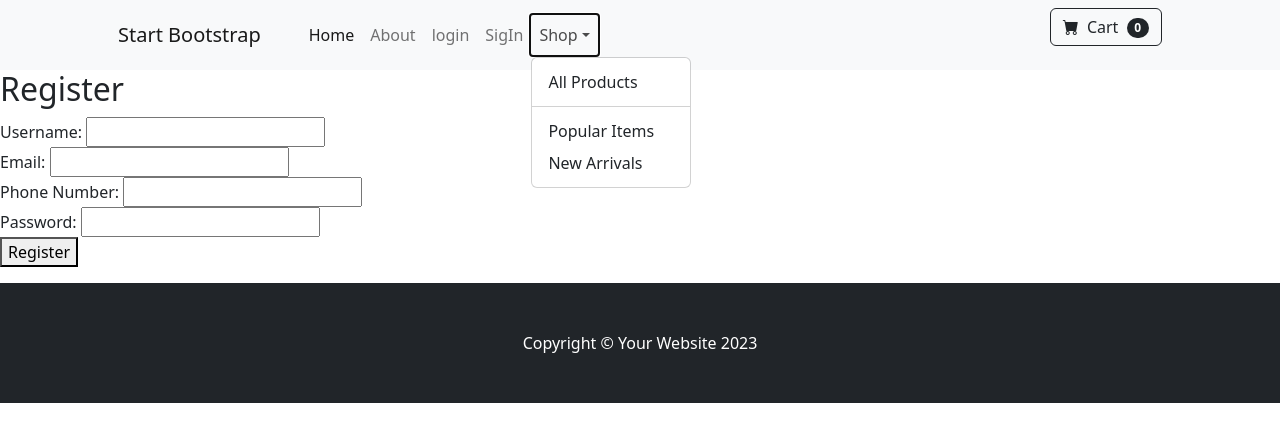
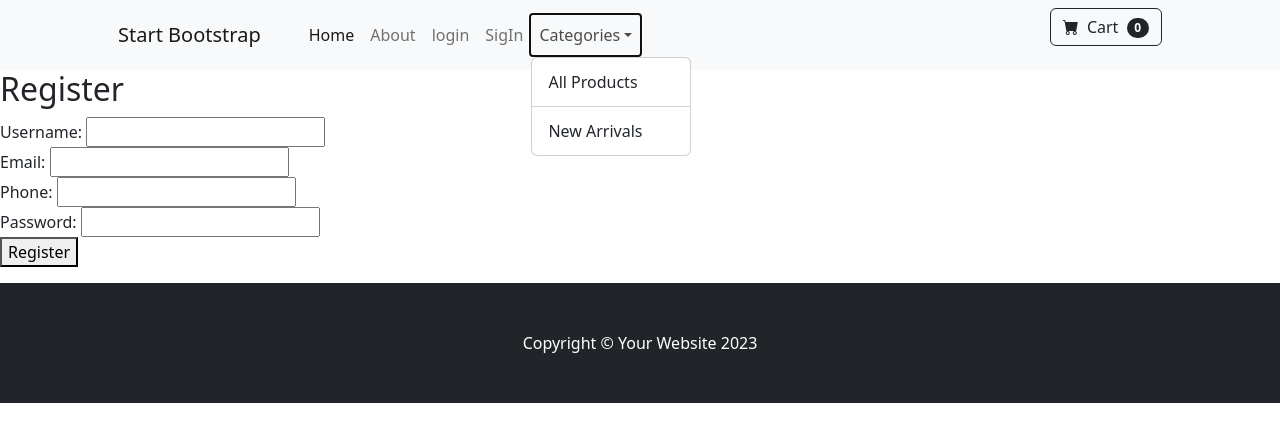
Before and after one commit to amirhoseinshojaei/shop-webapp, a Django app: page /register/ in a window 1280 px wide, after a click on "Categories". Shown: the top 442 px of the page. Run offline with Django 5.2, Linux system fonts and the light colour scheme; data that the repository does not hold is empty; some libraries are stand-ins or nearby versions.

Commit message:
some edit

```diff
--- a/ecom/ecom/settings.py
+++ b/ecom/ecom/settings.py
@@ -36,7 +36,8 @@ INSTALLED_APPS = [
     'django.contrib.messages',
     'django.contrib.staticfiles',
     'store.apps.StoreConfig',
-    'phonenumber_field'
+    'phonenumber_field',
+
 ]
 
 MIDDLEWARE = [
@@ -62,6 +63,7 @@ TEMPLATES = [
                 'django.template.context_processors.request',
                 'django.contrib.auth.context_processors.auth',
                 'django.contrib.messages.context_processors.messages',
+                'store.context_processors.category_list'
             ],
         },
     },
--- /dev/null
+++ b/ecom/store/context_processors.py
@@ -0,0 +1,7 @@
+# store/context_processors.py
+
+from .models import Category
+
+def category_list(request):
+    categories = Category.objects.all()
+    return {'categories': categories}
--- a/ecom/store/urls.py
+++ b/ecom/store/urls.py
@@ -3,6 +3,8 @@ from . import views
 
 urlpatterns = [
     path('', views.index, name='index'),
+    path('product/<int:pk>', views.product_details, name='product_details'),
+    path('category/<str:slug>', views.category_details, name='category_details'),
     path('about/', views.about, name='about'),
     path('login/', views.login_user, name='login'),
     path('logout/', views.logout_user, name='logout'),
--- a/ecom/store/views.py
+++ b/ecom/store/views.py
@@ -1,5 +1,5 @@
 from django.shortcuts import render, redirect
-from .models import Product, User
+from .models import Product, User, Category
 from django.contrib.auth import login, authenticate, logout
 from django.contrib import messages
 from django.contrib.auth.hashers import make_password
@@ -10,6 +10,28 @@ from django.contrib.auth.hashers import make_password
 def index(request):
     products = Product.objects.all()
     return render(request, 'store/index.html', context={'products': products})
+
+
+def product_details(request, pk):
+    product = Product.objects.get(id=pk)
+    return render(request, 'store/product_details.html', context={'product': product})
+
+
+def category_details(request, slug):
+    # Replace Hyphens with spaces
+    # foo = foo.replace('-', ' ')
+    # Grab the Category from url
+    try:
+        # Look Up the Category
+        category = Category.objects.get(slug=slug)
+        products = Product.objects.filter(category=category)
+
+        # Fetch all categories for the navbar
+        categories = Category.objects.all()
+        return render(request, 'store/category_details.html', context={'categories': categories, 'category': category, 'products': products})
+    except category.DoesNotExist:
+        messages.error(request, 'Category does not exist')
+        return redirect('index')
 
 
 def about(request):
@@ -59,12 +81,13 @@ def register(request):
         user = User.objects.create(
             username=username,
             email=email,
-            phone_number=phone,
+            phone=phone,
             password=make_password(password)  # Password should be hashed
         )
         user.save()
 
-        messages.success(request, 'User created successfully! Please log in.')
-        return redirect('login')
+        messages.success(request, 'User created successfully!')
+        login(request, user)
+        return redirect('index')
     else:
         return render(request, 'store/register.html')
--- a/ecom/templates/navbar.html
+++ b/ecom/templates/navbar.html
@@ -19,11 +19,14 @@
 
 
                         <li class="nav-item dropdown">
-                            <a class="nav-link dropdown-toggle" id="navbarDropdown" href="#" role="button" data-bs-toggle="dropdown" aria-expanded="false">Shop</a>
+                            <a class="nav-link dropdown-toggle" id="navbarDropdown" href="#" role="button" data-bs-toggle="dropdown" aria-expanded="false">Categories</a>
                             <ul class="dropdown-menu" aria-labelledby="navbarDropdown">
-                                <li><a class="dropdown-item" href="#!">All Products</a></li>
+                                <li><a class="dropdown-item" href="{% url 'index' %}">All Products</a></li>
                                 <li><hr class="dropdown-divider" /></li>
-                                <li><a class="dropdown-item" href="#!">Popular Items</a></li>
+                                {% for category in categories %}
+                                    <li><a class="dropdown-item" href="{% url 'category_details' slug=category.slug %}">{{category.name}}</a></li>
+                                {% endfor %}
+
                                 <li><a class="dropdown-item" href="#!">New Arrivals</a></li>
                             </ul>
                         </li>
--- a/ecom/templates/store/index.html
+++ b/ecom/templates/store/index.html
@@ -45,7 +45,7 @@
                             </div>
                             <!-- Product actions-->
                             <div class="card-footer p-4 pt-0 border-top-0 bg-transparent">
-                                <div class="text-center"><a class="btn btn-outline-dark mt-auto" href="#">View options</a></div>
+                                <div class="text-center"><a class="btn btn-outline-dark mt-auto" href="{% url 'product_details' product.id %}">View Details</a></div>
                             </div>
                         </div>
                     </div>
@@ -72,7 +72,7 @@
                             </div>
                             <!-- Product actions-->
                             <div class="card-footer p-4 pt-0 border-top-0 bg-transparent">
-                                <div class="text-center"><a class="btn btn-outline-dark mt-auto" href="#">View options</a></div>
+                                <div class="text-center"><a class="btn btn-outline-dark mt-auto" href="{% url 'product_details' product.id %}">View Details</a></div>
                             </div>
                         </div>
                     </div>
--- a/ecom/templates/store/register.html
+++ b/ecom/templates/store/register.html
@@ -17,8 +17,8 @@
                 <input type="email" name="email" id="email" required>
             </div>
             <div class="form-group">
-                <label for="phone_number">Phone Number:</label>
-                <input type="text" name="phone_number" id="phone_number" required>
+                <label for="phone">Phone:</label>
+                <input type="text" name="phone" id="phone" required>
             </div>
             <div class="form-group">
                 <label for="password">Password:</label>
```
Also changed, not shown: ecom/store/models.py (+7 -0 lines), ecom/templates/store/product_details.html (added, +52 -0 lines), ecom/store/migrations/0002_category_slug.py (added), ecom/store/migrations/0003_alter_category_slug.py (added).
